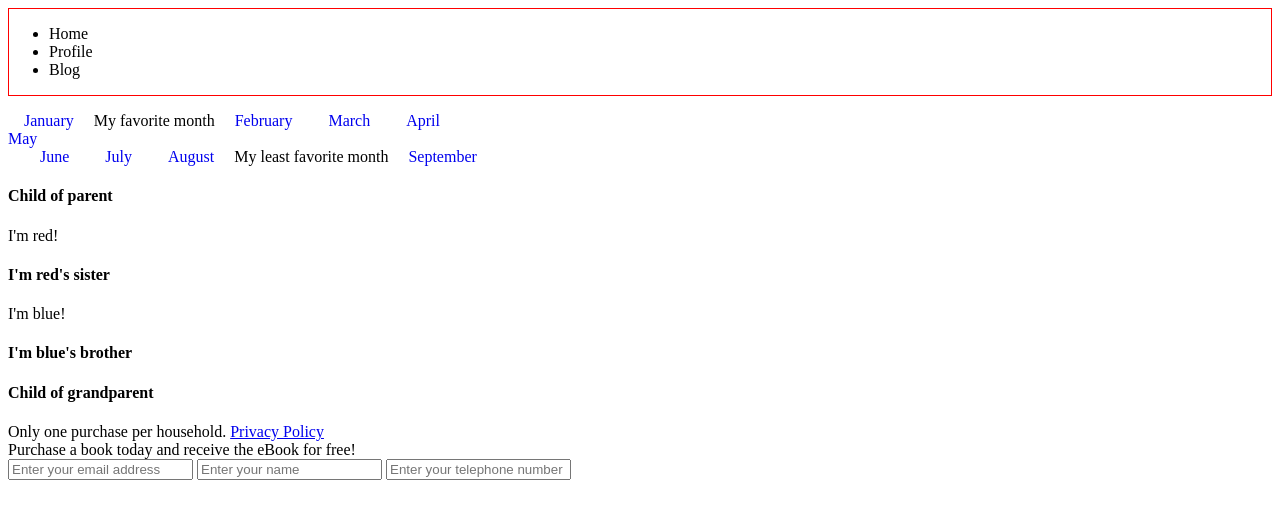
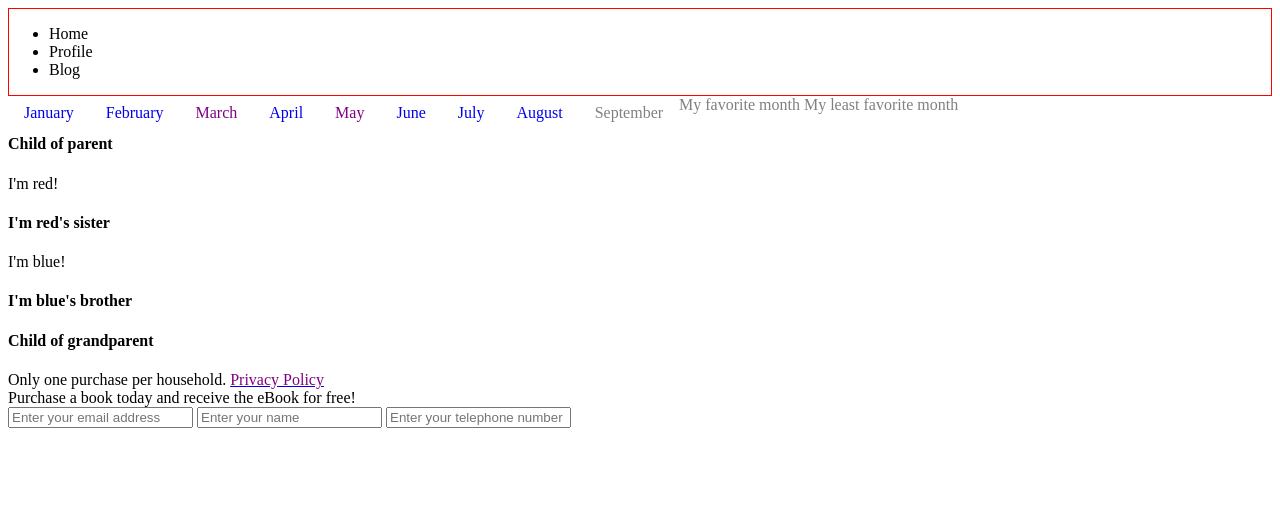
Before and after one commit to T-Farmer/css-selectors, a plain HTML site: page index.html in a window 1280 px wide. Drawn offline with Linux system fonts and the light colour scheme.

Commit message:
almost solved inline issue; disabled coloring done

```diff
--- a/selectors.css
+++ b/selectors.css
@@ -6,7 +6,7 @@
 
 #navContainer ul {
 	list-style-type: none;
-	margin: 20;
+	margin: 0;
 	padding: 0;
 }
 
@@ -17,4 +17,13 @@
 #navContainer ul li a {
 	text-decoration: none;
 	padding: .5em 1em;
+	float: left;
 }
+
+.disabled {
+	color: grey;
+}
+
+a .disabled {
+	color: purple;
+}
```
